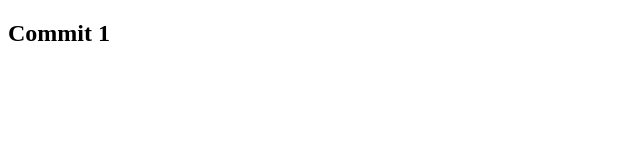
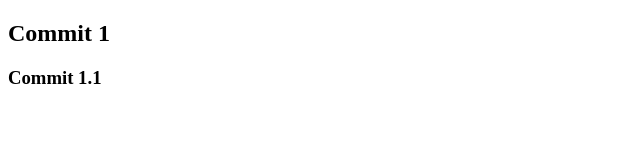
Before and after one commit to patobottos/prueba9m, a plain HTML site: page index.html in a window 1280 px wide. Shown: the whole page, without its empty margins (0-640 px from the left). Drawn offline with Linux system fonts and the light colour scheme.

Commit message:
Test Part 1.1

```diff
--- a/index.html
+++ b/index.html
@@ -8,5 +8,6 @@
 </head>
 <body>
     <h2>Commit 1</h2>
+    <h3>Commit 1.1</h3>
 </body>
 </html>
```
